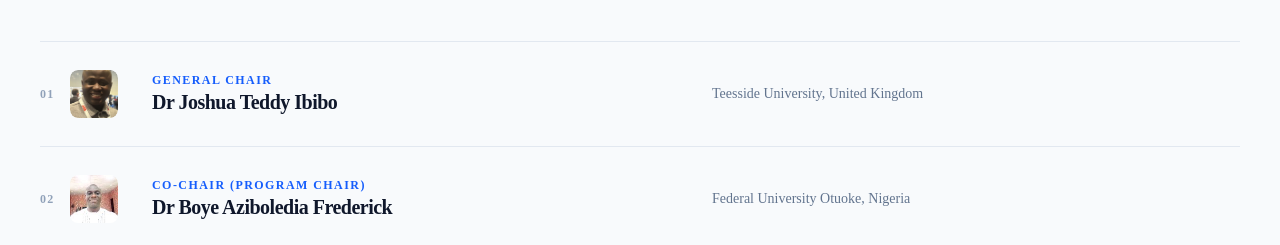
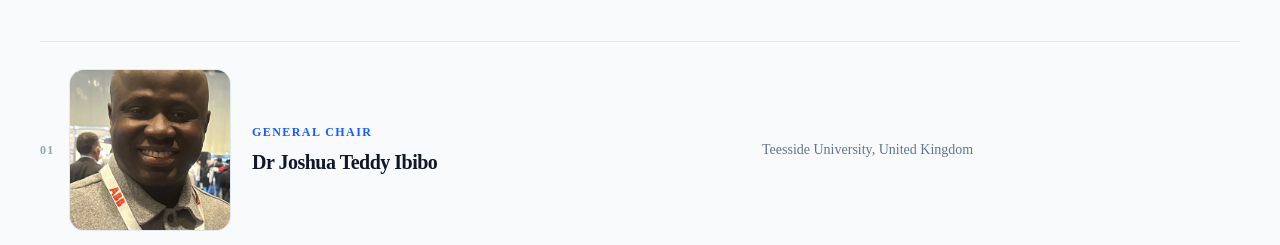
Before and after one commit to Tipo45/ICETIA, a Next.js app: page /committees/organising-committee in a window 1280 px wide. Shown: the part 707-952 px from the top of the page. Built offline with nearby package versions, Linux system fonts and the light colour scheme; no server answers.

Commit message:
commit-1.3.5.3

```diff
--- a/app/committees/organising-committee/page.tsx
+++ b/app/committees/organising-committee/page.tsx
@@ -22,7 +22,7 @@ const internationalOrganisingCommittee = [
     role: "Co-Chair (Program Chair)",
     name: "Dr Boye Aziboledia Frederick",
     href: "https://www.linkedin.com/in/boye-aziboledia-frederick-a00a02297/",
-    image: "/images/boye aziba.jpg",
+    image: "/images/Boye Franklin.jpg",
     affiliation: "Federal University Otuoke, Nigeria",
   },
   {
@@ -147,17 +147,24 @@ export default function CommitteesPage() {
           <div className="mt-10 border-t border-slate-200 lg:mt-12">
             {internationalOrganisingCommittee.map(
               (member, index) => (
+
 <div
   key={member.name}
-                  className="group grid gap-5 border-b border-slate-200 py-6 lg:grid-cols-[80px_1fr_1fr] lg:items-center lg:gap-8 lg:py-7"
+  className="group grid gap-5 border-b border-slate-200 py-6 lg:grid-cols-[180px_1fr_1fr] lg:items-center lg:gap-8 lg:py-7"
 >
   <div className="flex items-center gap-4">
     <span className="text-xs font-bold tracking-widest text-slate-400">
       {String(index + 1).padStart(2, "0")}
     </span>
 
-                    <div className="flex h-12 w-12 shrink-0 items-center justify-center overflow-hidden rounded-md bg-white">
-                      <Image src={member.image} width={48} height={48} alt={member.name} className="rounded-md w-12 h-12 object-cover" />
+    <div className="relative h-40 w-40 shrink-0 overflow-hidden rounded-xl bg-slate-200 ring-1 ring-slate-200 transition-transform duration-300 group-hover:scale-105">
+      <Image
+        src={member.image}
+        alt={member.name}
+        fill
+        sizes="(max-width: 640px) 160px, 160px"
+        className="object-cover object-center"
+      />
     </div>
   </div>
 
@@ -166,7 +173,12 @@ export default function CommitteesPage() {
       {member.role}
     </p>
 
-                    <a href={member.href} target="blank" className="mt-2 text-lg font-semibold tracking-tight text-slate-900 lg:text-xl hover:text-blue-500">
+    <a
+      href={member.href}
+      target="_blank"
+      rel="noopener noreferrer"
+      className="mt-2 inline-block text-lg font-semibold tracking-tight text-slate-900 transition-colors hover:text-blue-500 lg:text-xl"
+    >
       {member.name}
     </a>
   </div>
@@ -175,6 +187,7 @@ export default function CommitteesPage() {
     {member.affiliation}
   </p>
 </div>
+
               )
             )}
           </div>
--- a/app/committees/steering-committee/page.tsx
+++ b/app/committees/steering-committee/page.tsx
@@ -188,13 +188,13 @@ export default function CommitteesPage() {
                 className="group border-b border-r border-slate-200 p-6 transition-colors duration-300 hover:bg-[#07111f] lg:min-h-64 lg:p-7 xl:p-8"
               >
                 <div className="flex items-start justify-between">
-                  <div className="flex h-16 w-16 shrink-0 items-center justify-center overflow-hidden rounded-md bg-white">
+                  <div className="relative h-40 w-40 shrink-0 items-center justify-center overflow-hidden rounded-xl bg-slate-200 shadow-md ring-1 ring-slate-200 transition-transform duration-300 group-hover:scale-105">
                     <Image
                       src={member.image}
-                      width={64}
-                      height={64}
                       alt={member.name}
-                      className="h-16 w-16 rounded-md object-cover"
+                      fill
+                      sizes="(max-width: 640px) 96px, 112px"
+                      className="object-cover object-center"
                     />
                   </div>
 
```
Also changed, not shown: public/images/Boye Franklin.jpg (added), public/images/boye aziba.jpg (deleted). Lines whose indentation alone changed are shown as unchanged.
